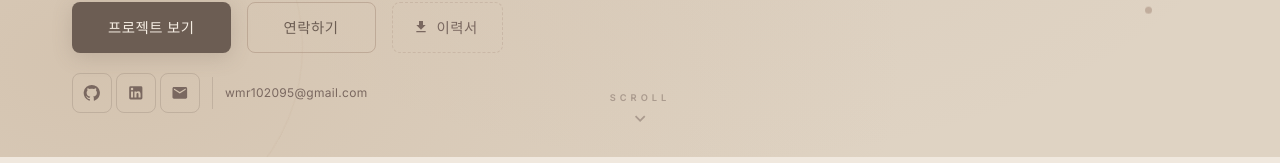
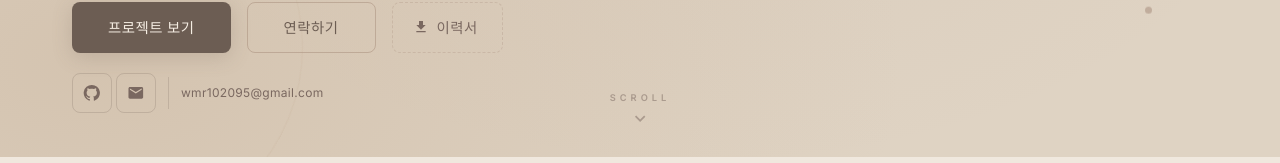
Before and after one commit to wmr102095-cloud/my-portfolio, a React (Vite) app: page /#/ in a window 1280 px wide. Shown: the part 707-870 px from the top of the page. Built offline with nearby package versions, Linux system fonts and the light colour scheme; no server answers; the database is empty.

Commit message:
Hero: LinkedIn 버튼 제거 (계정 없음)
Co-Authored-By: Claude Sonnet 4.6 <noreply@anthropic.com>

```diff
--- a/src/components/HeroSection.jsx
+++ b/src/components/HeroSection.jsx
@@ -7,7 +7,6 @@ import IconButton from '@mui/material/IconButton';
 import Tooltip from '@mui/material/Tooltip';
 import Divider from '@mui/material/Divider';
 import GitHubIcon from '@mui/icons-material/GitHub';
-import LinkedInIcon from '@mui/icons-material/LinkedIn';
 import DownloadIcon from '@mui/icons-material/Download';
 import EmailIcon from '@mui/icons-material/Email';
 import KeyboardArrowDownIcon from '@mui/icons-material/KeyboardArrowDown';
@@ -351,32 +350,7 @@ export default function HeroSection() {
                   </IconButton>
                 </Tooltip>
 
-                <Tooltip title="LinkedIn 보기" arrow placement="top">
-                  <IconButton
-                    component="a"
-                    href="https://linkedin.com/in/wmr102095"
-                    target="_blank"
-                    rel="noopener noreferrer"
-                    aria-label="LinkedIn 프로필"
-                    sx={{
-                      color: colors.textMuted,
-                      width: 40, height: 40,
-                      border: `1px solid ${colors.border}`,
-                      borderRadius: 2,
-                      transition: 'all 0.2s ease',
-                      '&:hover': {
-                        color: '#0077B5',
-                        borderColor: '#0077B5',
-                        backgroundColor: '#0077B510',
-                        transform: 'translateY(-2px)',
-                      },
-                    }}
-                  >
-                    <LinkedInIcon sx={{ fontSize: '1.1rem' }} />
-                  </IconButton>
-                </Tooltip>
-
-                <Tooltip title="이메일 보내기" arrow placement="top">
+<Tooltip title="이메일 보내기" arrow placement="top">
                   <IconButton
                     component="a"
                     href="mailto:wmr102095@gmail.com"
```
